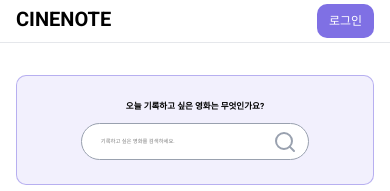
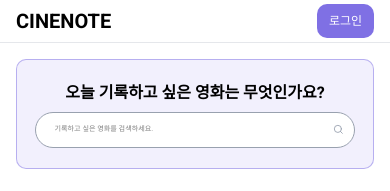
Before and after one commit to minsun0930/cine-note, a React (Vite) app: page / in a window 390 px wide. Shown: the top 191 px of the page. Built offline with nearby package versions, Linux system fonts and the light colour scheme; no server answers.

Commit message:
refactor : 반응형 수정

```diff
--- a/src/components/Header.tsx
+++ b/src/components/Header.tsx
@@ -33,7 +33,7 @@ export default function Header() {
 
   return (
     <header className="sticky top-0 z-50 bg-white w-full flex justify-center border-b mb-4 border-gray-200 py-1">
-      <div className="flex max-w-325 w-full justify-between px-4 md:px-8 lg:px-4">
+      <div className="flex max-w-325 w-full justify-between items-center px-4 md:px-8 lg:px-4">
           <Link to="/" className="font-bold text-[20px] md:text-[30px] ">
             CINENOTE
           </Link>
@@ -50,7 +50,7 @@ export default function Header() {
           <ul className="flex items-center gap-4 whitespace-nowrap">
             <li>
               {user ? (
-                <UserProfileMenu user={user} />
+                <UserProfileMenu  />
               ) : (
                 <Link to="/login">
                   <Button variant="primary" className="cursor-pointer ">
--- a/src/components/common/SearchInput.tsx
+++ b/src/components/common/SearchInput.tsx
@@ -13,9 +13,9 @@ const variantStyles: Record<
   { form: string; input: string; search: string }
 > = {
   hero: {
-    form: "max-w-[64cqw] py-[1.5cqw] px-[3cqw] rounded-[80px] ",
-    input: "text-[1.5cqw]",
-    search: "min-w-6 min-h-6"
+    form: "max-w-[90cqw] md:max-w-[500px]  lg:max-w-[64cqw] py-[1cqw] px-[3cqw] rounded-[80px] ",
+    input: "text-[2cqw] md:text-[1.5cqw]",
+    search: "w-[3cqw] h-[3cqw] md:w-3 md:h-3 lg:w-8 lg:h-8"
   },
   //나중에 수정
   header: {
--- a/src/components/review/ReviewModal.tsx
+++ b/src/components/review/ReviewModal.tsx
@@ -111,7 +111,7 @@ export function ReviewModal({
       }}
       onMouseDown={(e) => e.stopPropagation()}
       onPointerDown={(e) => e.stopPropagation()}
-      className=" fixed mx-auto inset-0 z-40 max-w-200 flex justify-center items-center p-20 mt-10"
+      className=" fixed mx-auto inset-0 z-80 max-w-200 flex justify-center items-center p-4 py-5 mt-8 my-auto"
     >
       <div
         onClick={(e) => {
--- a/src/components/user/UserProfileMenu.tsx
+++ b/src/components/user/UserProfileMenu.tsx
@@ -1,17 +1,13 @@
 import { supabase } from "@/supabase/supabaseClient";
-import type { User } from "@supabase/supabase-js";
 import { CircleUserIcon } from "lucide-react";
 import { useState } from "react";
 import { Link, useNavigate } from "react-router-dom";
 
-interface UserProfileMenuProps {
-  user: User;
-}
 
-export default function UserProfileMenu({ user }: UserProfileMenuProps) {
+export default function UserProfileMenu() {
   const [isOpen, setIsOpen] = useState(false);
-  const nickname =
-    user.user_metadata?.display_name || user.email?.split("@")[0];
+  // const nickname =
+  //   user.user_metadata?.display_name || user.email?.split("@")[0];
   const navigate = useNavigate();
 
   const handleLogout = async () => {
@@ -26,8 +22,8 @@ export default function UserProfileMenu({ user }: UserProfileMenuProps) {
       onMouseLeave={() => setIsOpen(false)}
     >
       <div className="flex items-center gap-2 cursor-pointer">
-        <CircleUserIcon className="w-5 h-5" />
-        <div className="font-semibold text-sm">{nickname}</div>
+        <CircleUserIcon className="w-7 h-7" />
+        {/* <div className="font-semibold text-sm">{nickname}</div> */}
       </div>
       {isOpen && (
         <div className="absolute right-0 top-full pt-2 whitespace-nowrap ">
--- a/src/layouts/RootLayout.tsx
+++ b/src/layouts/RootLayout.tsx
@@ -8,7 +8,7 @@ export default function RootLayout() {
       <ScrollRestoration />
        <Header />
 
-        <main className="flex-1 w-full py-4">
+        <main className="flex-1 w-full">
           <Outlet />
         </main>
 
--- a/src/pages/movie/MainPage.tsx
+++ b/src/pages/movie/MainPage.tsx
@@ -20,7 +20,7 @@ const MainPage = () => {
     <div>
       <div className="max-w-325 w-full mx-auto px-4 md:px-8 lg:px-4">
         <div className="@container w-full aspect-13/4 bg-main/10 border border-main/50 rounded-[10px] flex flex-col justify-center items-center md:mb-5 lg:mb-8">
-          <h1 className="text-[2.4cqw] font-bold mb-[2.9cqw]  px-[17cqw]">
+          <h1 className="font-bold lg:text-3xl mb-[2cqw]  ">
             오늘 기록하고 싶은 영화는 무엇인가요?
           </h1>
           <SearchInput variant="hero" onSearch={handleSearch} />
--- a/src/pages/user/MyPage.tsx
+++ b/src/pages/user/MyPage.tsx
@@ -5,7 +5,7 @@ import MyPageSidebar from "@/components/user/page/MypageSidebar";
 export default function MyPage(){
 
   return (
-    <div className="max-w-325 w-full mx-auto px-8 lg:px-4 relative flex flex-col md:flex-row gap-8 justify-between">
+    <div className="max-w-325 w-full mx-auto px-4 md:px-8 lg:px-4 relative flex flex-col md:flex-row gap-8 justify-between">
       <MyPageSidebar/>
       <MypageMain/>
     </div>
```
